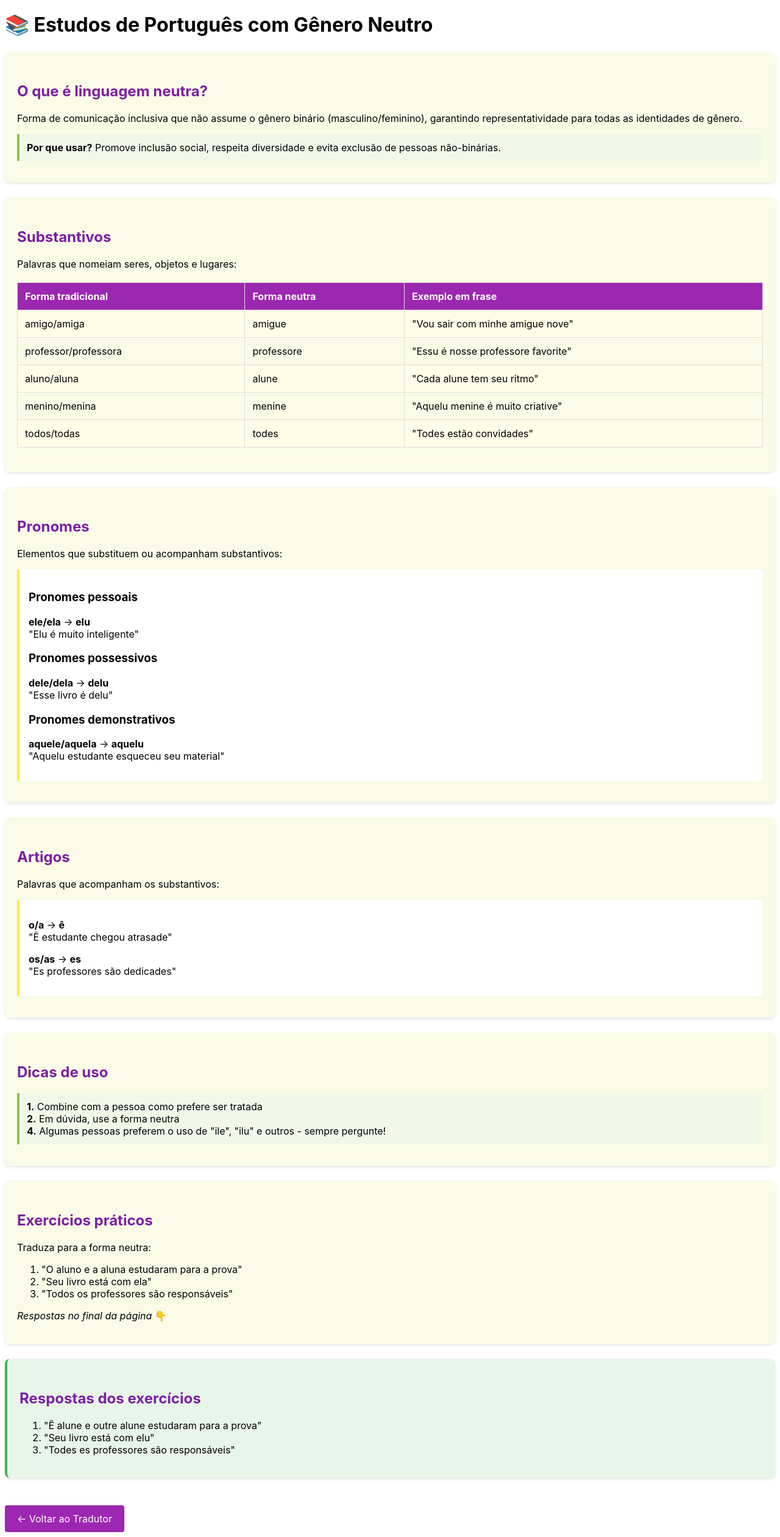
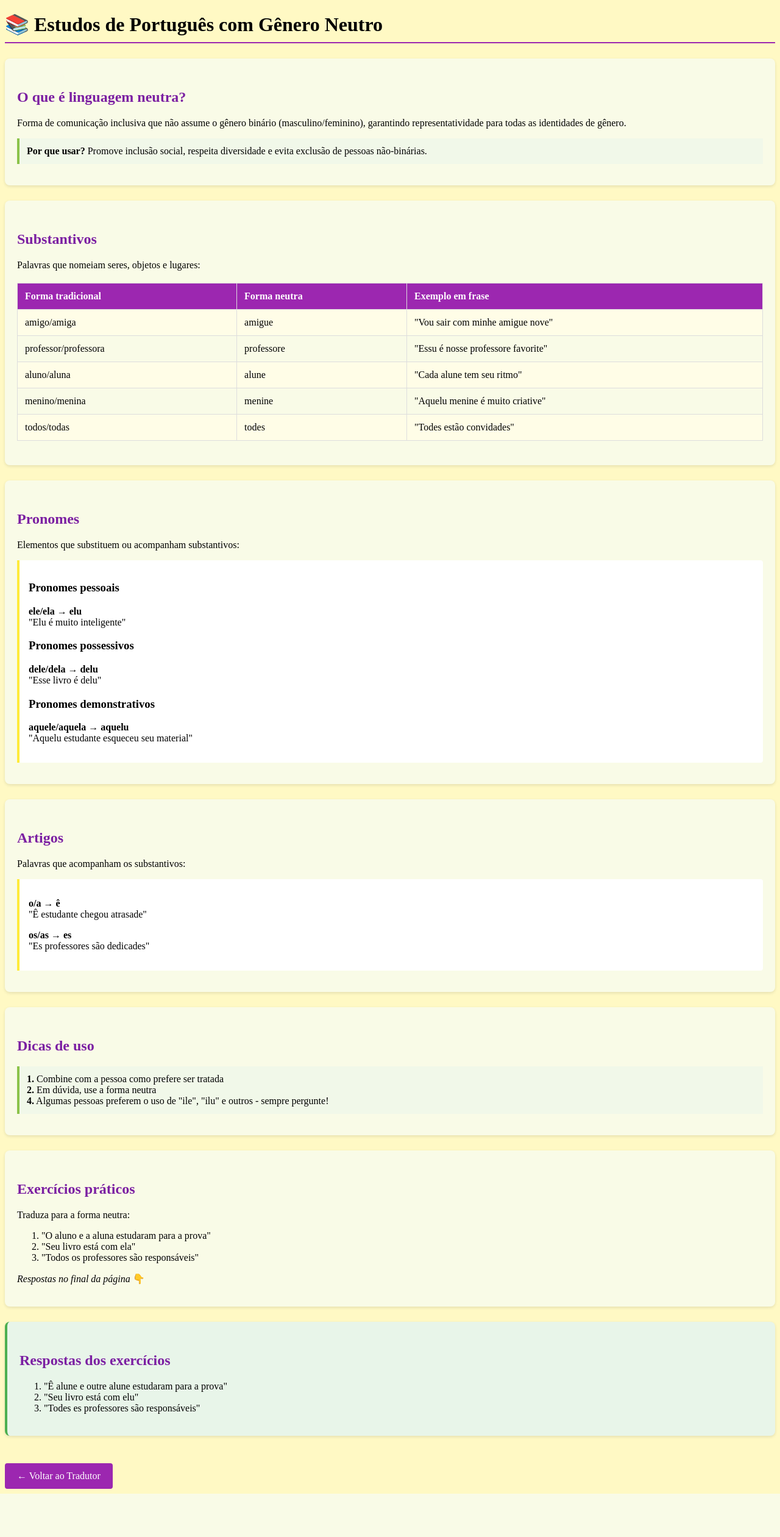
Before and after one commit to alexmattinelli/tradutor_genero_neutro, a Flask app: page /estudos in a window 1280 px wide. Shown: the whole page at 61% size. After the commit the page ends 2450 px from the top, so only its background shows below. Run offline with Flask 3, Linux system fonts and the light colour scheme.

Commit message:
Update estudos.html

```diff
--- a/templates/estudos.html
+++ b/templates/estudos.html
@@ -4,16 +4,11 @@
     <title>Estudos - Português com Gênero Neutro</title>
     <style>
 body {
-    font-family: 'Inter', sans-serif; /* Fonte principal */
-    /* Mantenha o resto do seu CSS atual */
-}
+    /* GRADIENTE ALTERADO PARA FUNDO AMARELO SÓLIDO */
+    background: #fff9c4; /* Amarelo claro sólido */
 
-    /* Gradiente suave com roxo e amarelo */
-    background: linear-gradient(135deg, #f3e5f5 0%, #fff9c4 100%);
-
-    /* Ou cor sólida moderna */
-    background: #f3e5f5; /* Roxo claro */
-    /* background: #fff9c4;  Amarelo claro */
+    /* Opções comentadas mantidas */
+    /* background: #f3e5f5;  Roxo claro */
     /* background: #e8f5e9;  Verde claro */
 }
         h1 {
```
